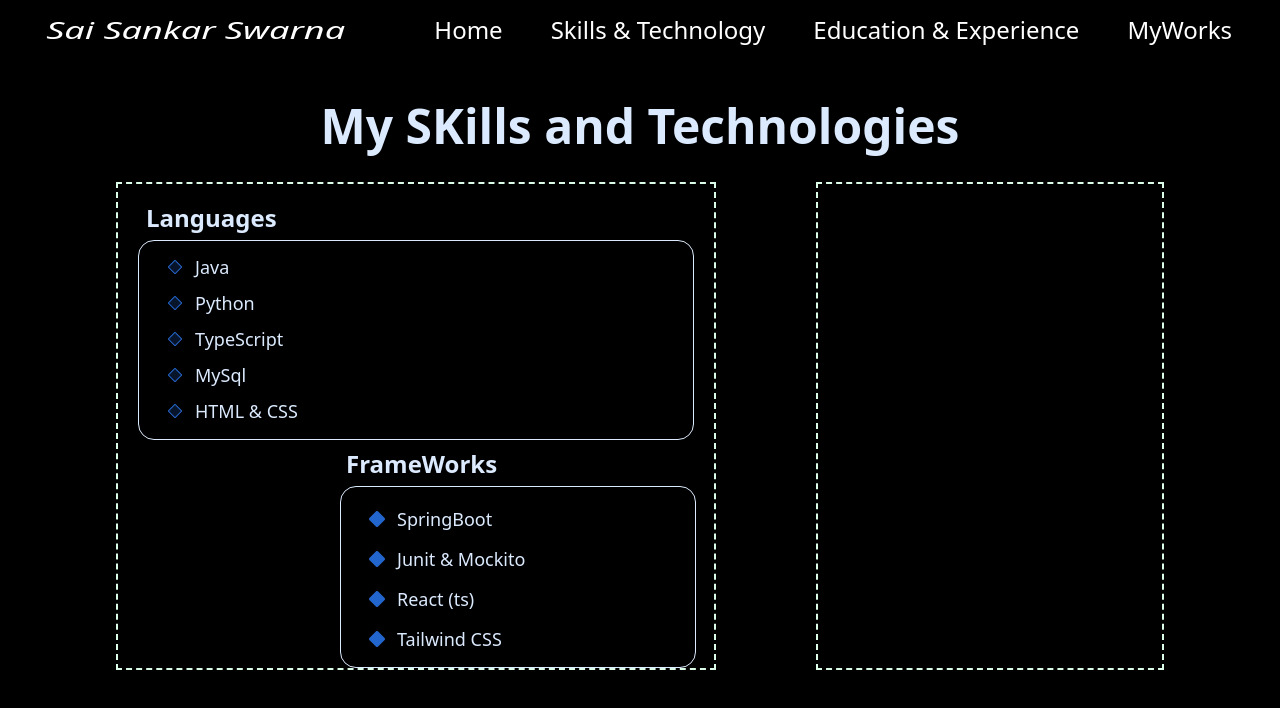
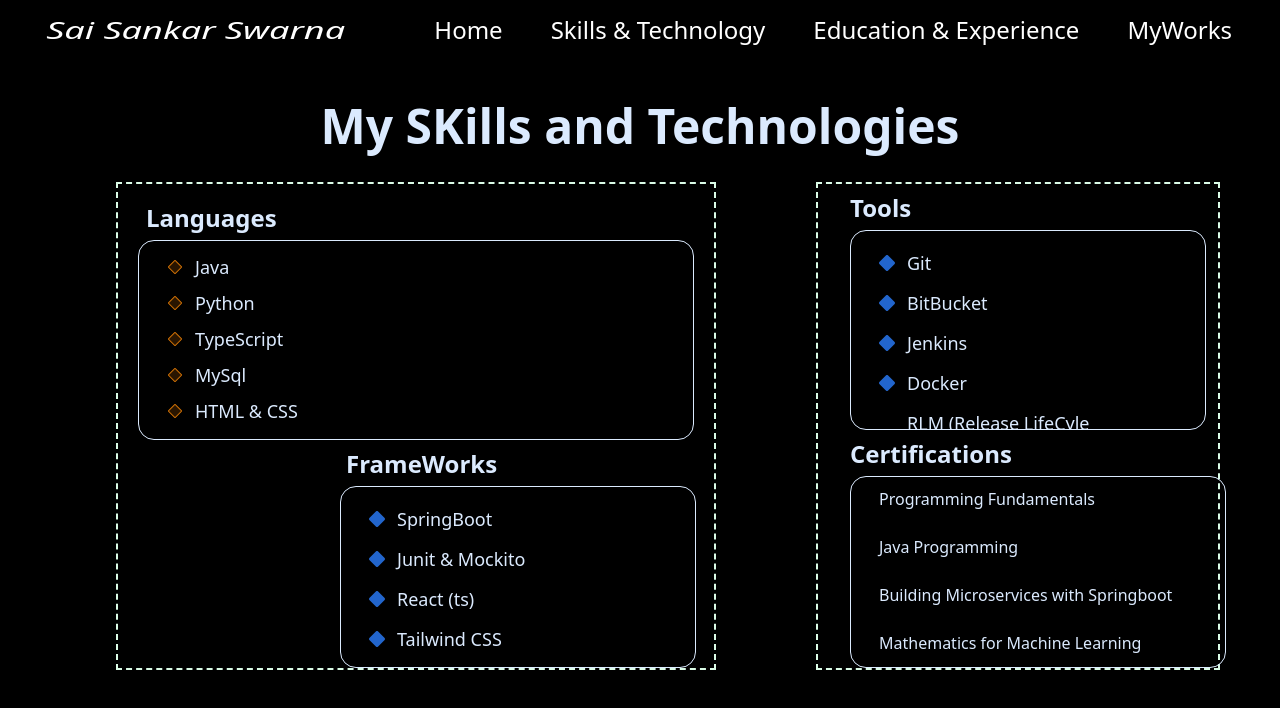
Before and after one commit to Swarna7414/WebPortfolio, a React (Vite) app: page /skillsandtechnology in a window 1280 px wide. Shown: the top 708 px of the page. Built offline with nearby package versions, Linux system fonts and the light colour scheme.

Commit message:
Added certifications and also Tools

```diff
--- a/src/Routw/SandT.tsx
+++ b/src/Routw/SandT.tsx
@@ -1,10 +1,11 @@
 import React, { useState } from "react";
-import { FrameWorks, languages } from "../Interfaces";
+import { Certifications, FrameWorks, languages, Tools } from "../Interfaces";
 
 
 const SandT:React.FC=()=>{
   const [hoveredindex,sethoveredindex]=useState<number | null>(null);
   const [hoveredFrameworkIndex, setHoveredFrameworkIndex] = useState<number | null>(null);
+  const [hoveredtoolsindex,sethoveredtoolsindex]=useState<number | null>(null);
 
   const renderitem = (
     item: (typeof languages)[number],
@@ -25,7 +26,7 @@ const SandT:React.FC=()=>{
             isHovered ? "opacity-100 scale-110" : "opacity-80 scale-100"
           }`}
         >
-          <Icon className="text-blue-500 mr-3" />
+          <Icon className="text-orange-400 mr-3" />
         </div>
 
         <h1 className="text-lg transition-all duration-700 ease-in-out">
@@ -65,6 +66,36 @@ const SandT:React.FC=()=>{
     );
   };
 
+  const RenderTools = (
+    item: (typeof FrameWorks)[number],
+    index: number
+  ) => {
+    const isHovered = hoveredtoolsindex === index;
+    const Icon = isHovered ? item.hovericon : item.defaulticon;
+
+    return (
+      <div
+        key={index}
+        className="flex flex-row mb-2 mt-3 cursor-pointer items-center"
+        onMouseEnter={() => sethoveredtoolsindex(index)}
+        onMouseLeave={() => sethoveredtoolsindex(null)}
+      >
+        <div
+          className={`transition-all duration-700 ease-in-out transform ${
+            isHovered ? "opacity-100 scale-110" : "opacity-80 scale-100"
+          }`}
+        >
+          <Icon className="text-blue-500 mr-3" />
+        </div>
+
+        <h1 className="text-lg transition-all duration-700 ease-in-out">
+          {item.language}
+        </h1>
+      </div>
+    );
+  };
+
+
   return(
     <section className="bg-black min-h-screen text-blue-100 px-4 py-10">
       <div className="flex justify-center items-center mt-12">
@@ -73,24 +104,40 @@ const SandT:React.FC=()=>{
         </h1>
       </div>
       <div className="flex flex-row gap-25 py-8 px-25">
-
+        {/**Languages */}
         <div className="border-2 border-dashed border-green-100 h-122 w-150 flex flex-col px-5 pt-2.5">
           <h1 className="font-semibold text-2xl mt-2 ml-2">Languages</h1>
           <div className="mt-1.5 border-1 w-full h-50 rounded-2xl py-1.5 px-7">
             {languages.map((item,index)=> renderitem(item,index))}
           </div>
 
+          {/**FrameWorks */}
           <h1 className="mt-2 font-semibold text-2xl ml-52">FrameWorks</h1>
           <div className="mt-1.5 border-1 w-89 h-50 rounded-2xl py-1.5 px-7 ml-50.5">
             {FrameWorks.map((item,index)=>RenderFramework(item,index))}
           </div>
         </div>
 
+        {/** Tools */}
+        <div className="border-2 border-dashed border-green-100 h-122 w-150 px-3">
+          <h1 className="mt-2 font-semibold text-2xl ml-5">Tools</h1>
+            <div className="mt-1.5 border-1 w-89 h-50 rounded-2xl py-1.5 px-7 ml-5 overflow-y-auto custom-scroll">
+              {Tools.map((item,index)=>RenderTools(item,index))}
+            </div>
+
+          <h1 className="font-semibold text-2xl mt-2 ml-5">Certifications</h1>
+          <div className="mt-1.5 border-1 w-full h-48 rounded-2xl py-1.5 px-7 ml-5">
+            <div className="flex flex-col  items-start justify-between gap-6">
+              <h1 className="mt-1">Programming Fundamentals</h1>
+              <h1>Java Programming</h1>
+              <h1>Building Microservices with Springboot</h1>
+              <h1>Mathematics for Machine Learning</h1>
+            </div>
+          </div>
+
+        </div>
 
 
-
-
-        <div className="border-2 border-dashed border-green-100 h-122 w-150"></div>
       </div>
     </section>
   );
--- a/src/Styles/Styles.css
+++ b/src/Styles/Styles.css
@@ -24,3 +24,9 @@
   scrollbar-width: thin;
   scrollbar-color: #93d7ed transparent;
 }
+
+.custom-scroll::-webkit-scrollbar-button {
+  display: none !important;
+  height: 0 !important;
+  width: 0 !important;
+}
```
